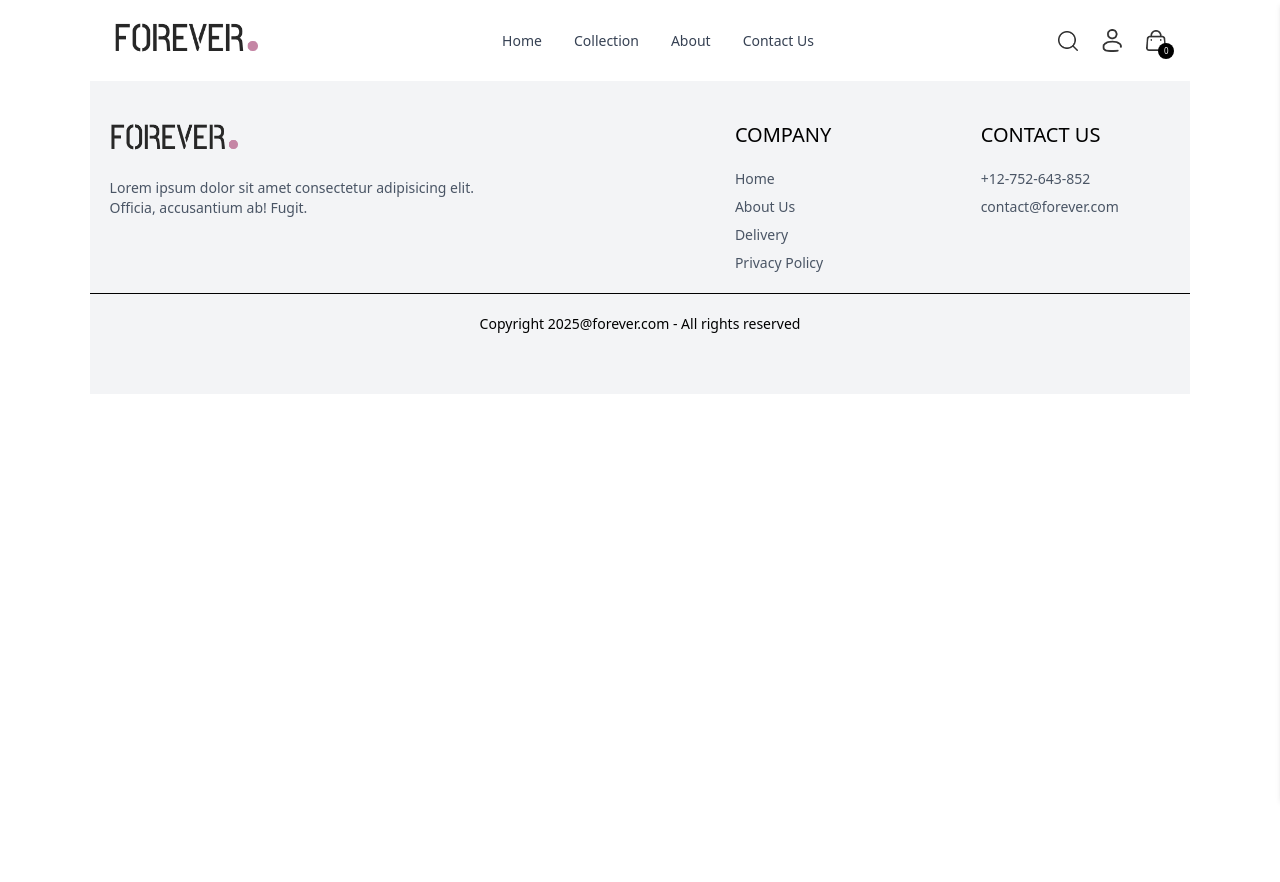
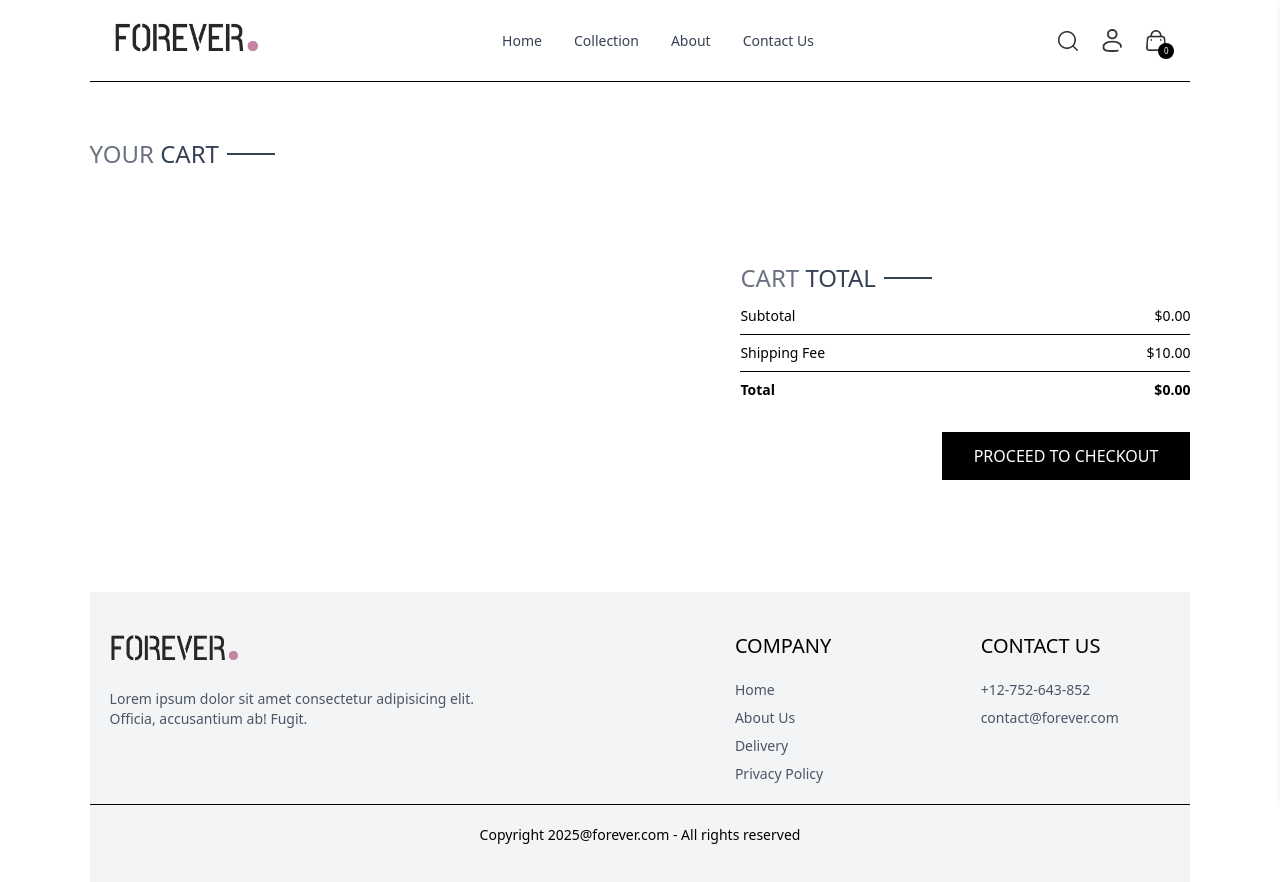
Before and after one commit to tanzeelafaheem/ECommerce, a React (Vite) app in the folder frontend/: page /cart in a window 1280 px wide. Shown: the top 882 px of the page. Before the commit the page ends 800 px from the top, so only its background shows below. Built offline with nearby package versions, Linux system fonts and the light colour scheme.

Commit message:
updated CartPage

```diff
--- /dev/null
+++ b/frontend/src/components/CartTotal.jsx
@@ -0,0 +1,32 @@
+import React, { useCallback, useContext } from 'react'
+import { ShopContext } from '../context/ShopContext'
+import Title from './Title'
+
+const CartTotal = () => {
+    const {currency,delivery_fee,getCartAmount}=useContext(ShopContext)
+  return (
+    <div className='w-full'>
+        <div className="text-2xl">
+            <Title text1={'CART'} text2={'TOTAL'}/>
+        </div>
+        <div className="flex  flex-col mt--2 gap-2 text-sm">
+            <div className="flex justify-between">
+                <p>Subtotal</p>
+                <p>{currency}{getCartAmount()}.00</p>
+            </div>
+            <hr />
+            <div className="flex justify-between">
+                <p>Shipping Fee</p>
+                <p>{currency}{delivery_fee}.00</p>
+            </div>
+            <hr />
+            <div className="flex justify-between">
+                <b>Total</b>
+                <b>{currency}{getCartAmount()===0 ? 0 : getCartAmount()+delivery_fee}.00</b>
+            </div>
+        </div>
+    </div>
+  )
+}
+
+export default CartTotal
--- a/frontend/src/context/ShopContext.jsx
+++ b/frontend/src/context/ShopContext.jsx
@@ -1,12 +1,14 @@
 import { createContext, useEffect, useState } from "react";
 import { products } from "../assets/frontend_assets/assets";
 import { toast } from "react-toastify";
+import {useNavigate} from 'react-router-dom'
 
 export const ShopContext=createContext();
 const ShopContextProvider=(props)=>{
     const currency='$';
     const delivery_fee=10;
     const [cartItems,setCartItems]=useState({});
+    const navigate=useNavigate()
 
     const addToCart= async (itemId,size) => {
         if(!size){
@@ -41,10 +43,33 @@
             }
         }return totalCount;
     }
+   const updateQuantity=async(itemId,size,quantity)=>{
+   let cartData=structuredClone(cartItems);
+   cartData[itemId][size]=quantity;
+   setCartItems(cartData);
+   }
+
+   const getCartAmount= () => {
+    let totalAmount=0;
+    for(const items in cartItems){
+        let itemInfo=products.find((product)=>product._id==items);
+        for(const item in cartItems[items]){
+            try {
+                if(cartItems[items][item]>0){
+                    totalAmount+=itemInfo.price* cartItems[items][item]
+                }
+            } catch (error) {
+
+            }
+        }
+    }return totalAmount;
+   }
+
     const value={
     products,currency,delivery_fee,
     cartItems,addToCart,
-    getCartCount
+    getCartCount,updateQuantity,
+    getCartAmount,navigate
     }
 
     return(
--- a/frontend/src/pages/Cart.jsx
+++ b/frontend/src/pages/Cart.jsx
@@ -1,11 +1,95 @@
-import React from 'react'
+import React, { useContext, useEffect, useState } from "react";
+import { ShopContext } from "../context/ShopContext";
+import Title from "../components/Title";
+import { assets, products } from "../assets/frontend_assets/assets";
+import CartTotal from "../components/CartTotal";
 
 const Cart = () => {
+  const { product, currency, cartItems,updateQuantity,navigate } = useContext(ShopContext);
+
+  const [cartData, setCartData] = useState([]);
+  useEffect(() => {
+    const tempData = [];
+    for (const items in cartItems) {
+      for (const item in cartItems[items]) {
+        if (cartItems[items][item] > 0) {
+          tempData.push({
+            _id: items,
+            size: item,
+            quantity: cartItems[items][item],
+          });
+        }
+      }
+    }
+    setCartData(tempData);
+  }, [cartItems]);
   return (
     <div>
+      <div className="border-t pt-14 ">
+        <div className="text-2xl mb-3">
+          <Title text1={"YOUR"} text2={"CART"} />
+        </div>
+        <div>
+          {cartData.map((item, index) => {
+            const productData = products.find(
+              (product) => product._id === item._id
+            );
+            return (
+              <div
+                key={index}
+                className="py-4 border-t border-b text-gray-700 grid sm:grid-cols-[4fr_2fr_0.5fr] items-center gap-4"
+              >
+                <div className="flex items-start gap-6">
+                  <img
+                    className="w-16 sm:w-20"
+                    src={productData.image[0]}
+                    alt=""
+                  />
+                  <div>
+                    <p className="text-sm sm:text-lg font-medium">
+                      {productData.name}
+                    </p>
+                    <div className="flex items-center gap-5 mt-2">
+                      <p>
+                        {currency}
+                        {productData.price}
+                      </p>
+                      <p className="px-2 sm:px-3 sm:py-1 border bg-slate-50">
+                        {item.size}
+                      </p>
+                    </div>
+                  </div>
+                </div>
+                <div className="justify-self-end flex items-center gap-3">
+                  <input
+                   onChange={(e)=>e.target.value===''||e.target.value==='0'?null:updateQuantity(item._id,item.size,Number(e.target.value))}
+                    className="border rounded w-12 sm:w-16 px-2 py-1 text-center focus:outline-none focus:ring-2 focus:ring-orange-400"
+                    type="number"
+                    min={1}
+                    defaultValue={item.quantity}
+                  />
+                  <img
+                    onClick={()=>updateQuantity(item._id,item.size,0)}
+                    src={assets.bin_icon}
+                    alt="Delete"
+                    className="w-5 sm:w-6 cursor-pointer hover:scale-110 transition-transform duration-200"
+                  />
+                </div>
+              </div>
+            );
+          })}
+        </div>
+      </div>
+      <div className="flex justify-end my-20">
+        <div className="w-full sm:w-[450px]">
+          <CartTotal/>
+          <div className="w-full text-end">
+            <button onClick={()=>navigate('/place-order')} className="bg-black  text:sm text-white my-8 px-8 py-3 cursor-pointer">PROCEED TO CHECKOUT</button>
+          </div>
+        </div>
+      </div>
+    </div>
+  );
+};
 
-    </div>
-  )
-}
-
-export default Cart
+export default Cart;
```
